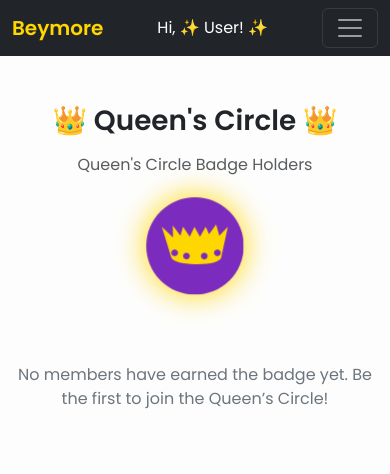
After one commit to codeylee05/BeyonceVotingSite, a Django app: page /queens-circle/ in a window 390 px wide. The commit adds this page. Shown: the top 474 px of the page. Run offline with Django 4.2, Linux system fonts and the light colour scheme.

Commit message:
Feature: Queen's Circle Page and Nav mobile

```diff
--- a/core/static/core/styles/styles.css
+++ b/core/static/core/styles/styles.css
@@ -364,6 +364,12 @@ h2 {
     /* Optional border for visibility */
 }
 
+.badge-icon {
+    width: 90px;
+    height: auto;
+    animation: pulse-2 2.5s infinite ease-in-out;
+}
+
 
 /* Animations */
 
@@ -383,9 +389,25 @@ h2 {
     }
 }
 
+@keyframes pulse-2 {
+
+    0%,
+    100% {
+        transform: scale(1);
+        filter: drop-shadow(0 0 10px gold);
+    }
+
+    50% {
+        transform: scale(1.1);
+        filter: drop-shadow(0 0 15px #FFD700);
+    }
+}
+
 /* Responsive */
 
 @media (max-width: 768px) {
+
+
     .intro-title {
         font-size: 2rem;
     }
--- a/core/templates/core/base.html
+++ b/core/templates/core/base.html
@@ -46,7 +46,8 @@
             </button>
 
             <div class="collapse navbar-collapse" id="navbarNav">
-                <ul class="navbar-nav ms-auto d-flex flex-row align-items-center">
+                <ul
+                    class="navbar-nav ms-auto d-flex flex-lg-row flex-column align-items-lg-center align-items-center text-center">
 
                     <li class="nav-item me-2">
                         <a class="nav-link" href="{% url 'home' %}">Home</a>
@@ -59,6 +60,9 @@
                     </li>
                     <li class="nav-item me-2">
                         <a class="nav-link" href="{% url 'referral' %}">Share</a>
+                    </li>
+                    <li class="nav-item me-2">
+                        <a class="nav-link" href="{% url 'queens_circle' %}">Queen's Circle</a>
                     </li>
 
                     {% if user.is_authenticated %}
--- /dev/null
+++ b/core/templates/core/queens_circle.html
@@ -0,0 +1,39 @@
+{% extends 'core/base.html' %}
+{% load static %}
+
+{% block title %}Queen's Circle{% endblock %}
+
+{% block content %}
+<div class="container text-center py-5">
+    <h1 class="fw-bold mb-3 ">👑 Queen's Circle 👑</h1>
+    <p class="text-muted mb-4">Queen's Circle Badge Holders</p>
+
+    <img src="{% static 'core/badge.svg' %}" alt="Queen's Circle Badge" class="badge-icon mb-4">
+
+    {% if badge_holders %}
+    <div class="row justify-content-center">
+        {% for holder in badge_holders %}
+        <div class="col-md-4 col-lg-3 col-sm-6 mb-4">
+            <div class="card border-0 shadow-sm py-3 px-2">
+                <div class="d-flex flex-column align-items-center">
+                    <img src="{% static 'core/default_profile_image.jpg' %}" alt="Profile" class="rounded-circle mb-2"
+                        style="width:80px; height:80px; object-fit:cover;">
+
+                    <h5 class="fw-semibold mb-1">{{ holder.user.first_name|default:holder.user.username }}</h5>
+
+                    <p class="text-muted small mb-1">
+                        {{ holder.country.name }}
+                        <img src="{{ holder.country.flag }}" alt="{{ holder.country.name }}" class="ms-1"
+                            style="width:20px; height:14px;">
+                    </p>
+                    <span class="badge bg-warning text-dark">Queen's Circle Member</span>
+                </div>
+            </div>
+        </div>
+        {% endfor %}
+    </div>
+    {% else %}
+    <p class="text-secondary mt-5">No members have earned the badge yet. Be the first to join the Queen’s Circle!</p>
+    {% endif %}
+</div>
+{% endblock %}
--- a/core/templates/core/referral.html
+++ b/core/templates/core/referral.html
@@ -1,4 +1,6 @@
 {% extends "core/base.html" %}
+
+{% load static %}
 {% block title %}Share the website{% endblock %}
 
 {% block content %}
@@ -7,7 +9,9 @@
     <h2>Your Referral Code</h2>
     <h3 class="text-primary">{{ referral_code }}</h3>
 
-    <p class="mt-4">Invite your friends! When they sign up using your link, you will earn the Queens Circle Badge 👑.
+    <p class="mt-4">Invite your friends! When they sign up using your link, you will earn the Queens Circle Badge <img
+            class="badge-image-nav" src="{% static 'core/badge.svg' %}" alt="Badge" data-bs-toggle="tooltip"
+            data-bs-placement="top" title="Member of Queen's Circle" height="30" width="30">.
         The
         badge comes with: access to early features, special access, your name appears to everyone in a dedicated page,
         you get more voting power! <strong>3 users have to sign up with your code to get rewarded </strong></p>
--- a/core/urls.py
+++ b/core/urls.py
@@ -6,20 +6,17 @@ from django.contrib.auth import views as auth_views
 urlpatterns = [
 
     path("", views.index, name="index"),
-
     path("signup/", views.signup_view, name="signup"),
     path("login/", views.login_view, name="login"),
     path("logout/", views.logout_view, name="logout"),
-
     path("home", views.home_view, name="home"),
-
     path("lobby/join/", views.join_lobby, name="join_lobby"),
     path("lobby/", views.lobby, name="lobby"),
-
     path("voteforalbum/", views.album_voting, name="album_voting"),
-
     path("share/", views.referral, name="referral"),
     path("account/", views.account_view, name="account"),
+    path('queens-circle/', views.queens_circle, name='queens_circle'),
+
 
 
     # Auth-views for password reset
--- a/core/views.py
+++ b/core/views.py
@@ -109,21 +109,15 @@ def join_lobby(request):
 @login_required
 def lobby(request):
 
-    # COUNTRIES OF PROFILES IN LOBBY
-    # 1. Aggregate the profile count by the country code
-    # We filter out any profiles where the country might be blank/null
     country_counts_queryset = Profile.objects.exclude(country__isnull=True).exclude(country='').values('country').annotate(
         count=Count('country')
     ).order_by('-count')  # Order by count, descending
 
-    # 2. Convert the list of dictionaries to a list of tuples containing
-    # (Country object, count) for easier access in the template.
     country_stats = []
     for item in country_counts_queryset:
         country_code = item['country']
         profile_count = item['count']
 
-        # Create a Country object from the code using django-countries utility
         country_object = Country(country_code)
 
         country_stats.append((country_object, profile_count))
@@ -159,3 +153,9 @@ def account_view(request):
         "user": user,
         "profile": profile,
     })
+
+
+def queens_circle(request):
+
+    badge_holders = Profile.objects.filter(has_badge=True)
+    return render(request, 'core/queens_circle.html', {'badge_holders': badge_holders})
```
